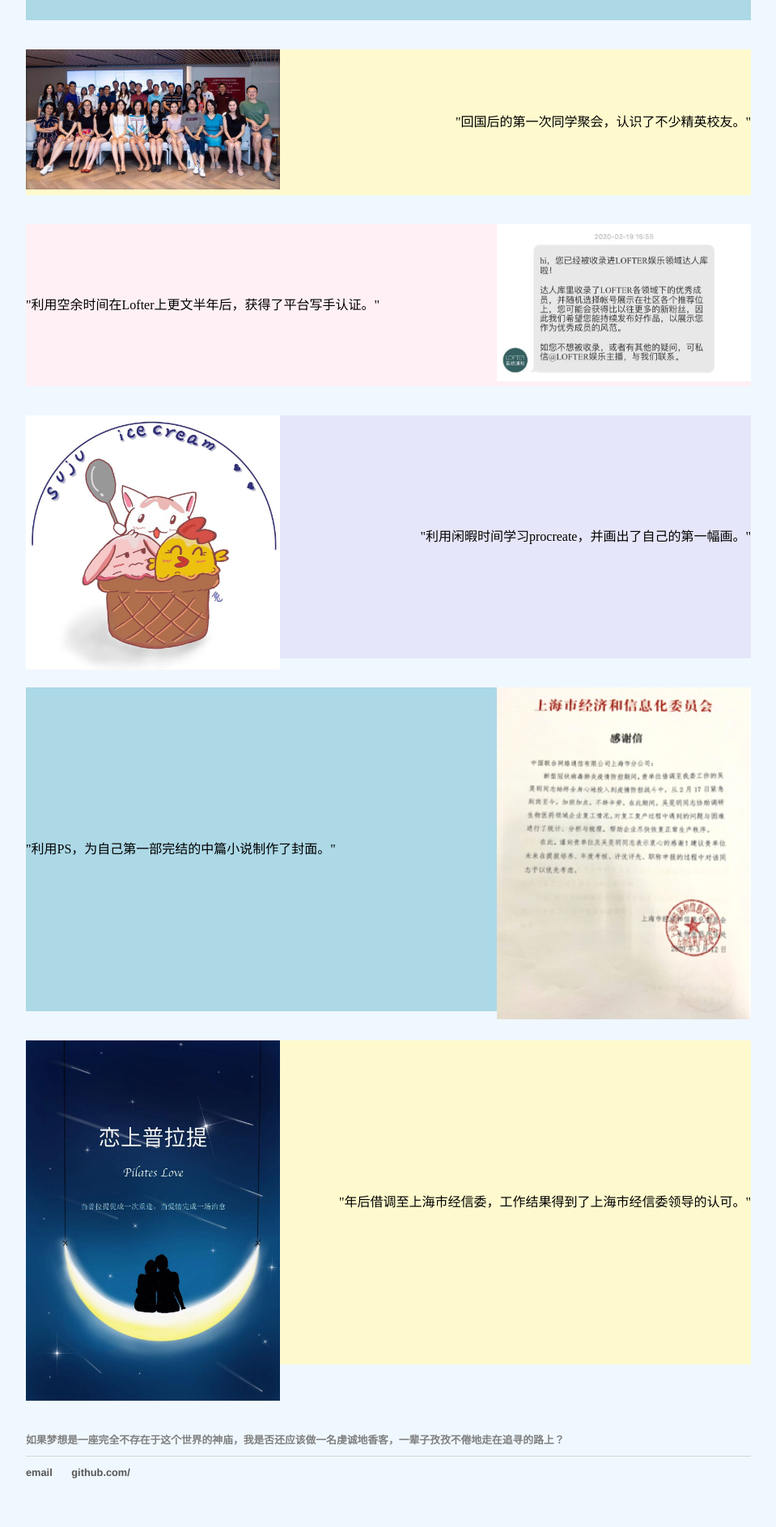
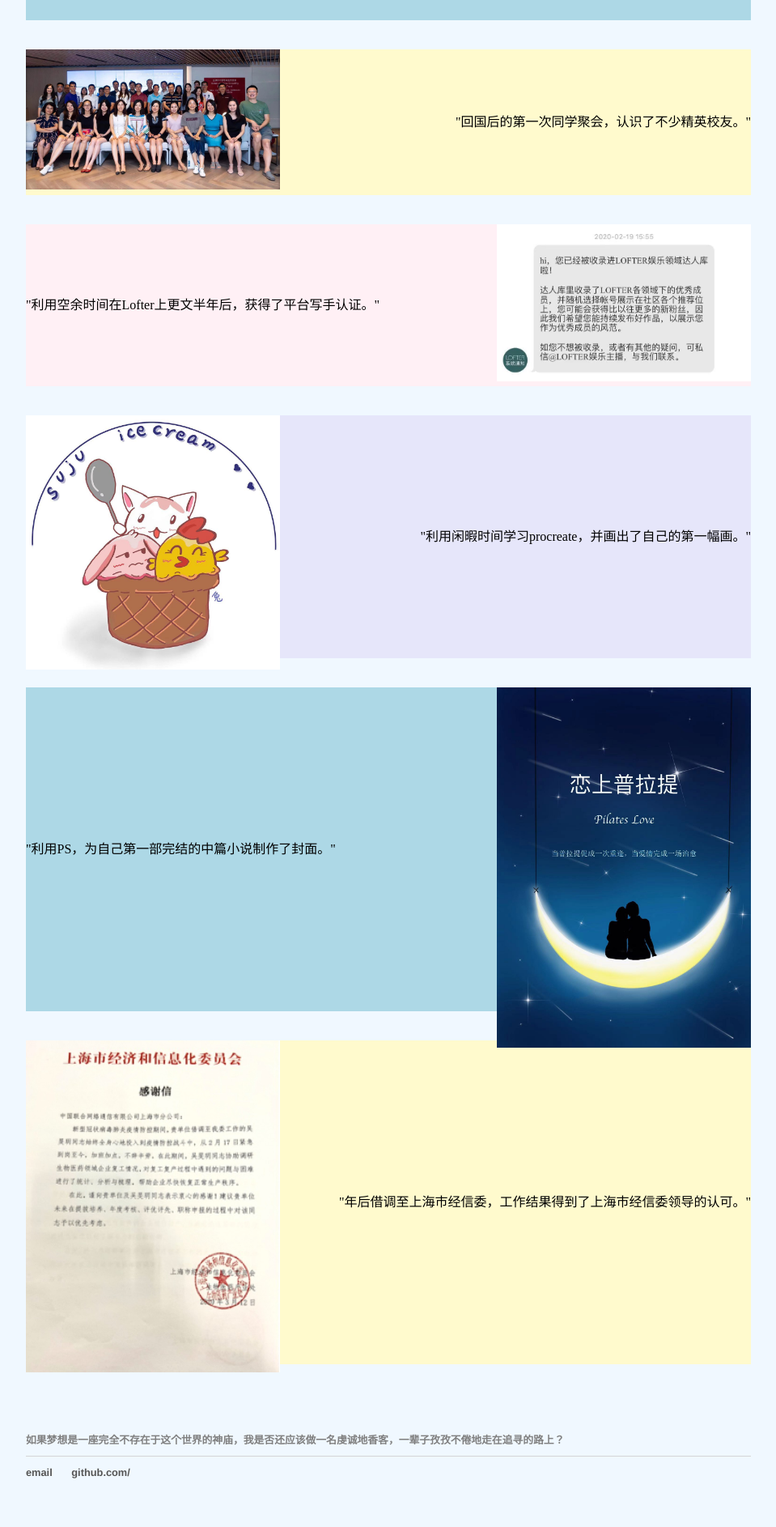
Before and after one commit to micki0519/micki0519.github.io, a Jekyll site: the page built from index.html, in a window 1280 px wide. Shown: the part 1432-3318 px from the top of the page at 81% size, without its empty margins (160-1119 px from the left). Built offline with Jekyll 4.4.1, drawn with Linux system fonts in a browser that asks for light colours.

Commit message:
Update index.html

```diff
--- a/index.html
+++ b/index.html
@@ -44,13 +44,13 @@ title: MinyueWu
 	<br><br>
 
 	<div class="box7">
-	<div class="pic7"><img src="thanksletter.jpeg" width="35%" hight="35%" align="right">
+	<div class="pic7"><img src="cover.jpeg" width="35%" hight="35%" align="right">
 	<span>"利用PS，为自己第一部完结的中篇小说制作了封面。"</span></div>
 	</div>
 	<br><br>
 
 	<div class="box8">
-	<div class="pic8"><img src="cover.jpeg" width="35%" hight="35%" align="left">
+	<div class="pic8"><img src="thanksletter.jpeg" width="35%" hight="35%" align="left">
 	<span>"年后借调至上海市经信委，工作结果得到了上海市经信委领导的认可。"</span></div>
 	</div>
 	<br><br>
```
